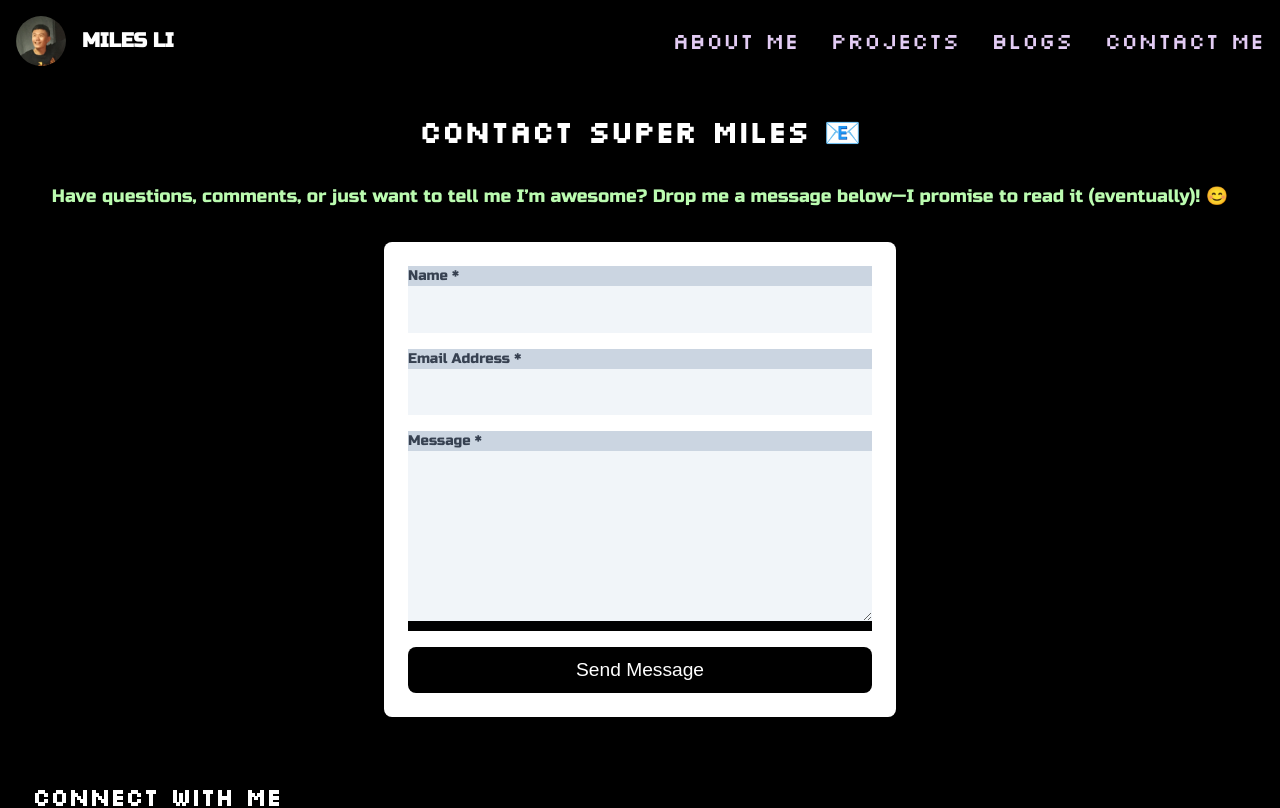
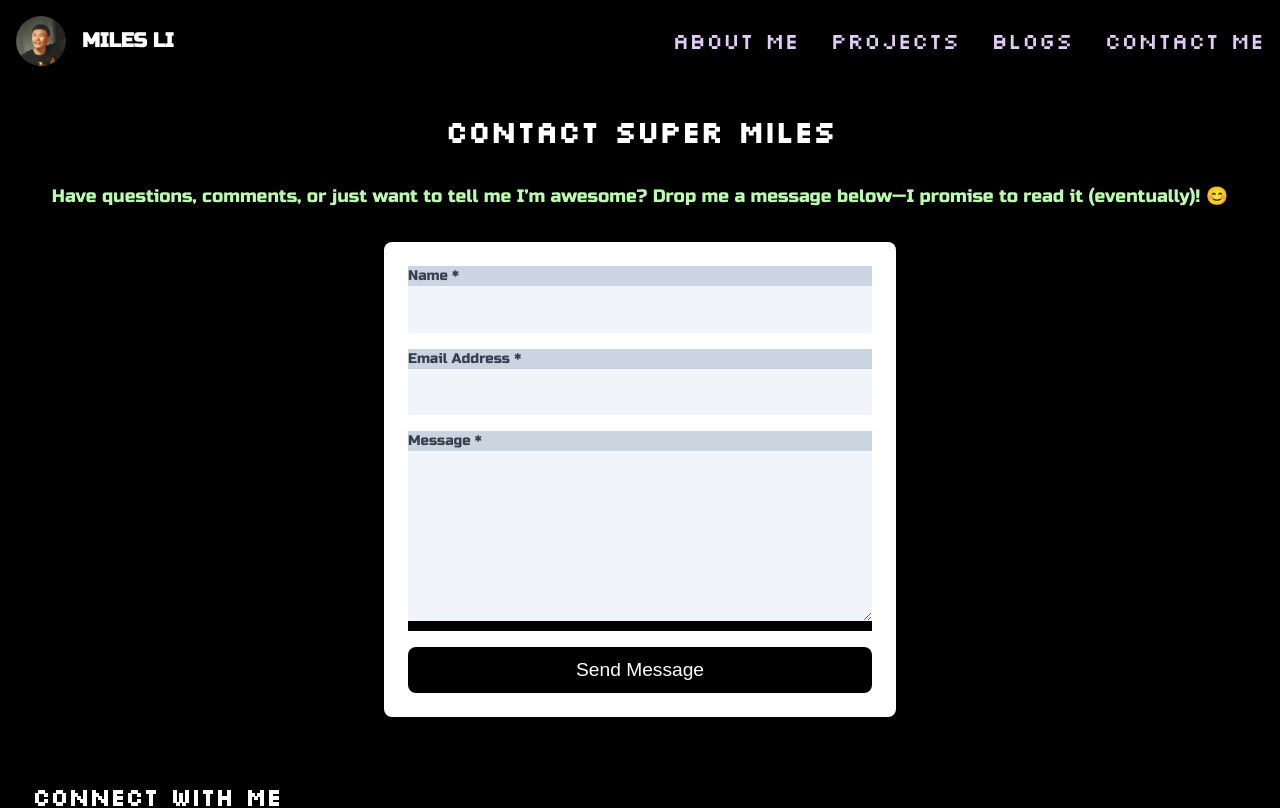
Before and after one commit to Miles-Li-0828/my-personal-website, a Next.js app: page /contact in a window 1280 px wide. Shown: the top 808 px of the page. Built offline with nearby package versions, Linux system fonts and the light colour scheme.

Commit message:
Update page.jsx

```diff
--- a/app/contact/page.jsx
+++ b/app/contact/page.jsx
@@ -32,11 +32,6 @@ const ContactPage = () => {
         }
 
         try {
-            const response = await fetch("/api/send", {
-                method: "POST",
-                headers: { "Content-Type": "application/json" },
-                body: JSON.stringify(formData),
-            });
             /**
             const response = await fetch("http://localhost:8000/send", {
                 method: "POST",
@@ -44,6 +39,12 @@ const ContactPage = () => {
                 body: JSON.stringify(formData),
             });
             */
+            const response = await fetch("/api/send", {
+                method: "POST",
+                headers: { "Content-Type": "application/json" },
+                body: JSON.stringify(formData),
+            });
+
 
             const result = await response.json();
 
@@ -64,7 +65,7 @@ const ContactPage = () => {
                 <Nav />
             </header>
             <main className="flex-grow container mx-auto px-4 py-8">
-                <h1 className="text-center text-3xl font-bold mb-8">Contact Super Miles 📧</h1>
+                <h1 className="text-center text-3xl font-bold mb-8">Contact Super Miles</h1>
                 <p className="text-center text-lg mb-8">Have questions, comments, or just want to tell me I’m awesome? Drop me a message below—I promise to read it (eventually)! 😊</p>
                 <form onSubmit={handleSubmit} className="max-w-lg mx-auto bg-white p-6 rounded-lg shadow-md">
                     <div className="mb-4">
```
